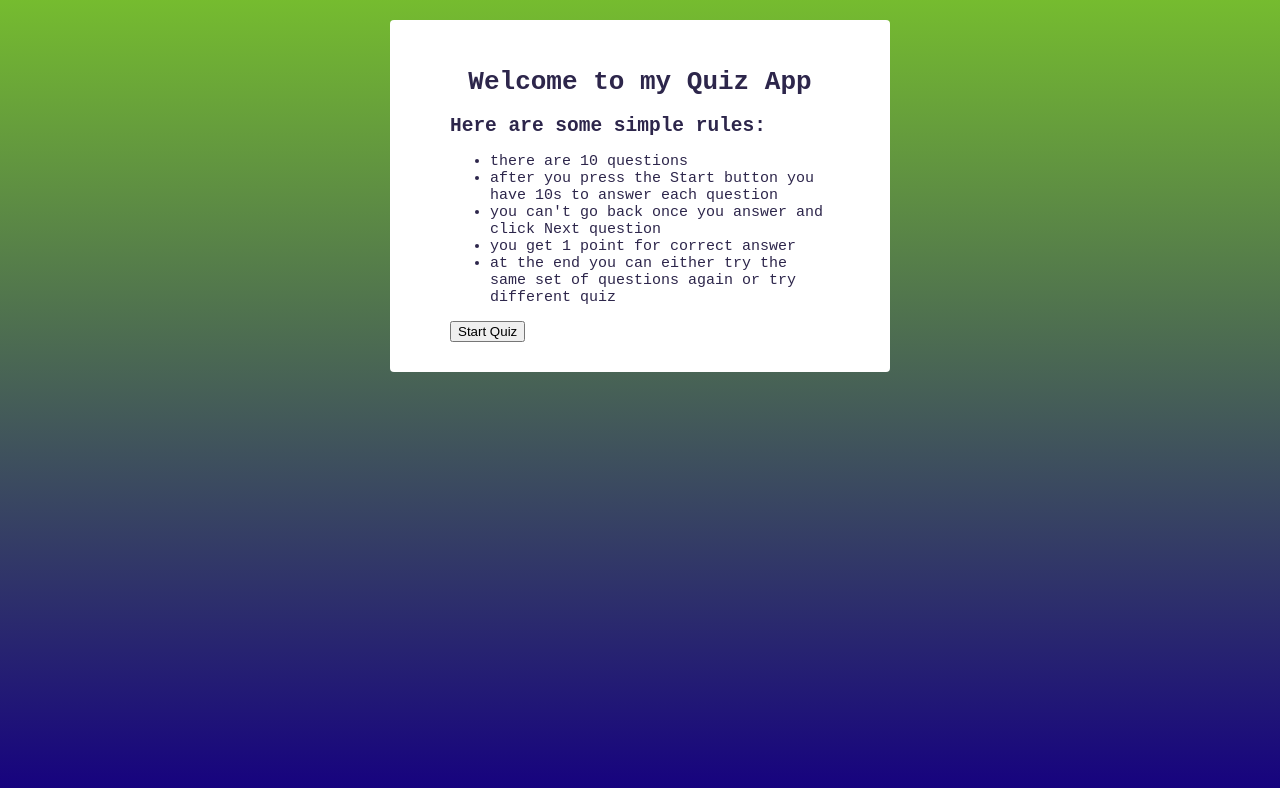
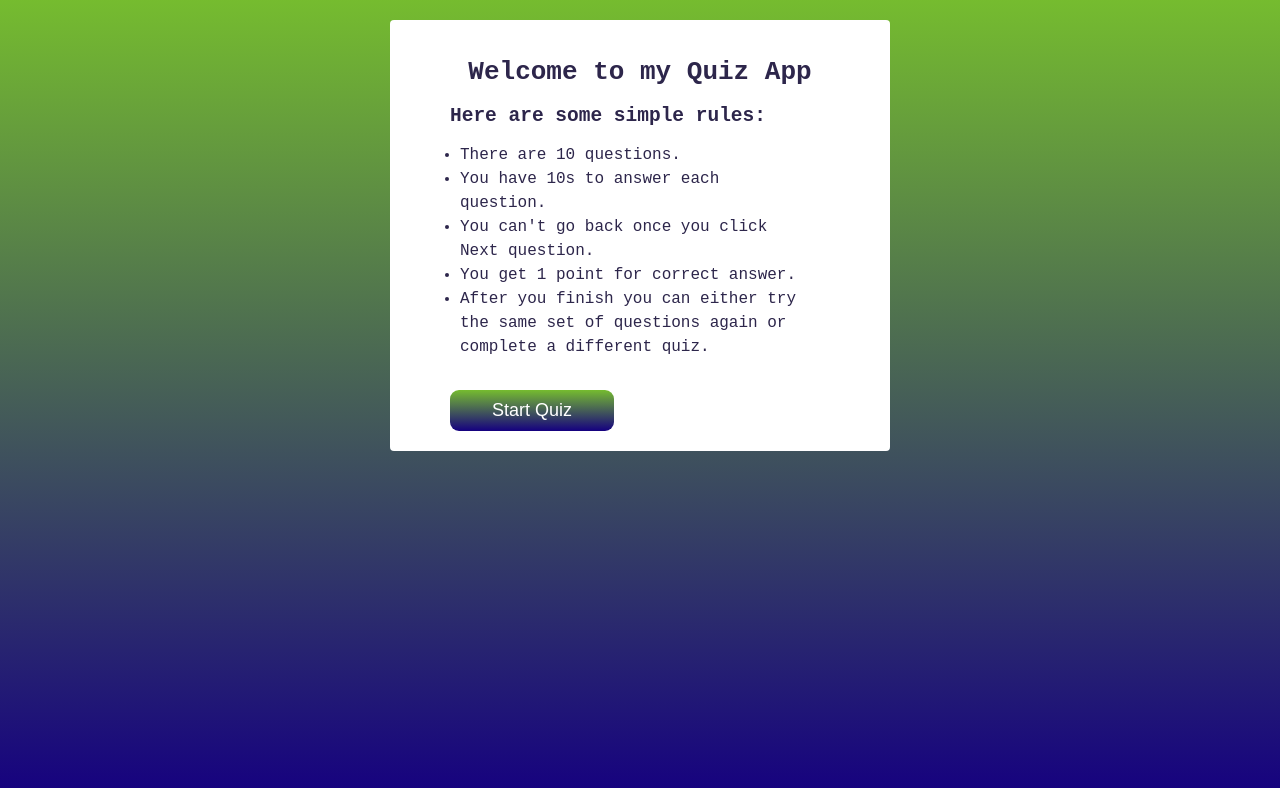
Before and after one commit to vklimplova/quiz_app, a React (Vite) app: page / in a window 1280 px wide. Shown: the top 788 px of the page. Built offline with nearby package versions, Linux system fonts and the light colour scheme; no server answers.

Commit message:
hide Start button

```diff
--- a/src/App.jsx
+++ b/src/App.jsx
@@ -39,13 +39,16 @@ function App() {
         <h1>Welcome to my Quiz App</h1>
         <h2>Here are some simple rules:</h2>
         <ul>
-          <li>there are 10 questions</li>
-          <li>after you press the Start button you have 10s to answer each question</li>
-          <li>you can't go back once you answer and click Next question</li>
-          <li>you get 1 point for correct answer</li>
-          <li>at the end you can either try the same set of questions again or try different quiz</li>
+          <li>There are 10 questions.</li>
+          <li>You have 10s to answer each question.</li>
+          <li>You can't go back once you click Next question.</li>
+          <li>You get 1 point for correct answer.</li>
+          <li>After you finish you can either try the same set of questions again or complete a different quiz.</li>
         </ul>
-      <button onClick={handleButtonClick}>Start Quiz</button>
+      {/* <button onClick={handleButtonClick}>Start Quiz</button> */}
+      {showQuiz || (
+          <button onClick={handleButtonClick}>Start Quiz</button>
+        )}
       </div>
       {showQuiz && <Quiz questions={questions} />}
     </div>
--- a/src/styles/index.scss
+++ b/src/styles/index.scss
@@ -5,7 +5,7 @@
     background: $bg;
     border-radius: 4px;
     margin-top: 20px;
-    padding: 30px 60px;
+    padding: 20px 60px;
     box-sizing: border-box;
 
     h1 {
@@ -13,9 +13,34 @@
     }
 
     ul {
-        font-size: 15px;
+        font-size: 16px;
+        width: 350px;
+        padding-left: 10px; // Remove default left padding
+        line-height: 1.5;
+    }
+
+    li {
+        margin-left: 0; // Remove default left margin
+    }
+
+    button {
+        background: linear-gradient(0deg, $primary 0.03%, $accent);
+        border-radius: 9px;
+        font-size: 18px;
+        color: $bg;
+        padding: 10px 42px;
+        outline: none;
+        border: none;
+        margin-top: 15px;
+        cursor: pointer;
+
+        .hidden {
+            display: none;
+          }
     }
 }
+
+
 
 body {
     font-family: monospace;
```
